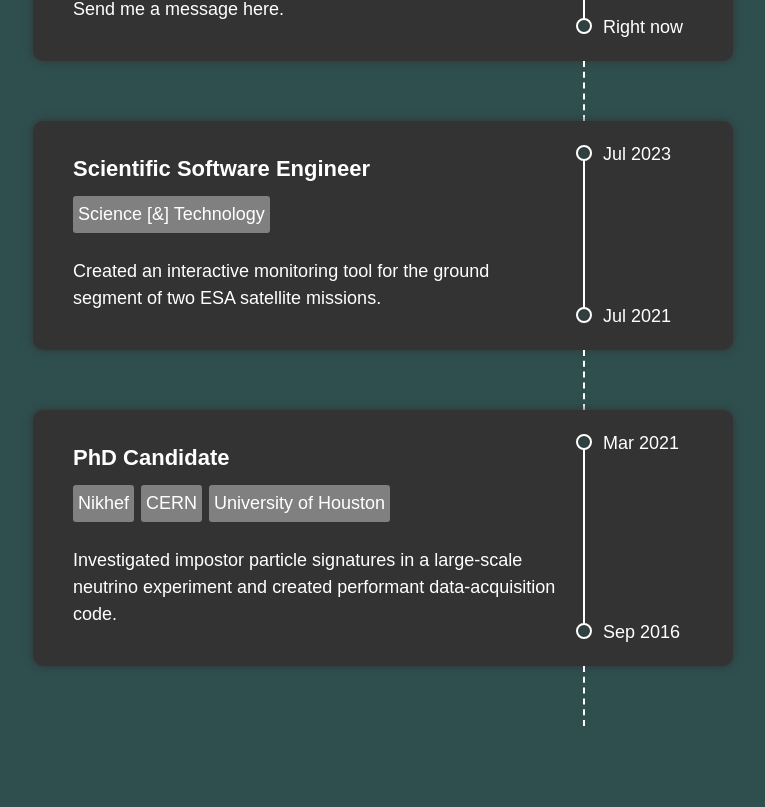
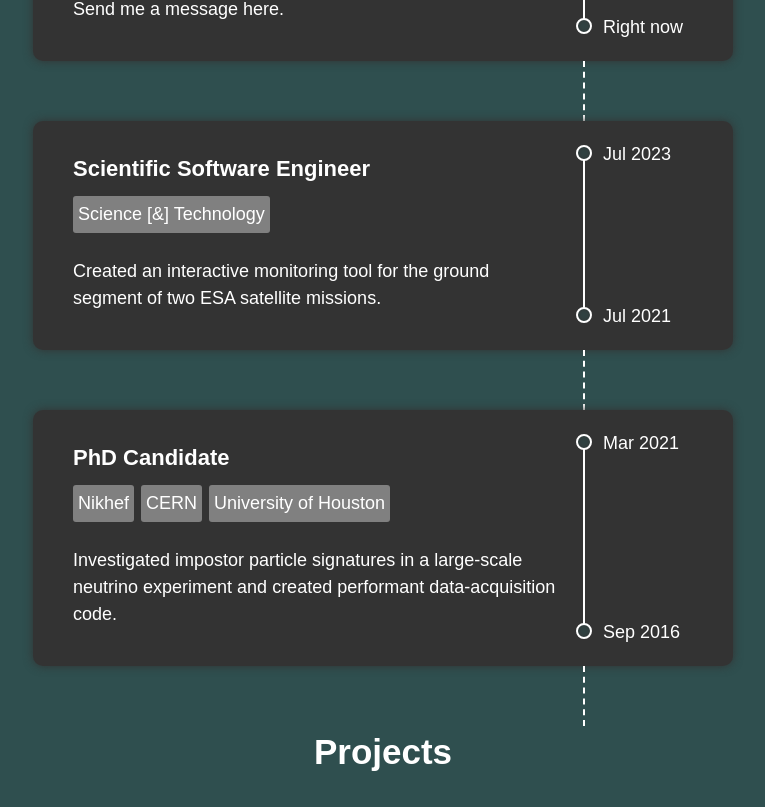
Before and after one commit to mivermeu/milovermeulen.com, a SvelteKit app: page / in a window 1280 px wide. Shown: the part 607-1414 px from the top of the page, without its empty margins (257-1022 px from the left). Before the commit the page ends 1333 px from the top, so only its background shows below. Built offline with nearby package versions, Linux system fonts and the light colour scheme.

Commit message:
Add projects section placeholder

```diff
--- /dev/null
+++ b/src/lib/sections/Projects.svelte
@@ -0,0 +1 @@
+<h2>Projects</h2>
--- a/src/routes/+page.svelte
+++ b/src/routes/+page.svelte
@@ -1,7 +1,7 @@
 <script lang="ts">
     import Hero from '$lib/sections/Hero.svelte';
     import Experience from '$lib/sections/Experience.svelte';
-    import Education from '$lib/sections/Education.svelte';
+    import Projects from '$lib/sections/Projects.svelte';
 </script>
 
 <svelte:head>
@@ -12,5 +12,5 @@
 <div class="container">
     <Hero />
     <Experience />
-    <!-- <Education /> -->
+    <Projects />
 </div>
```
